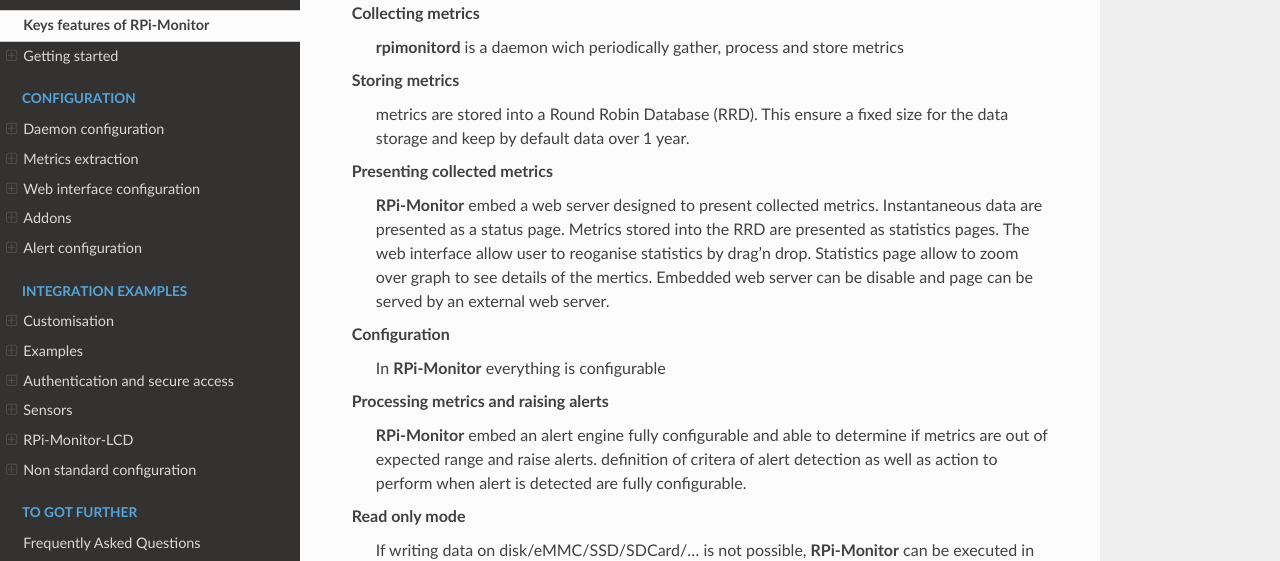
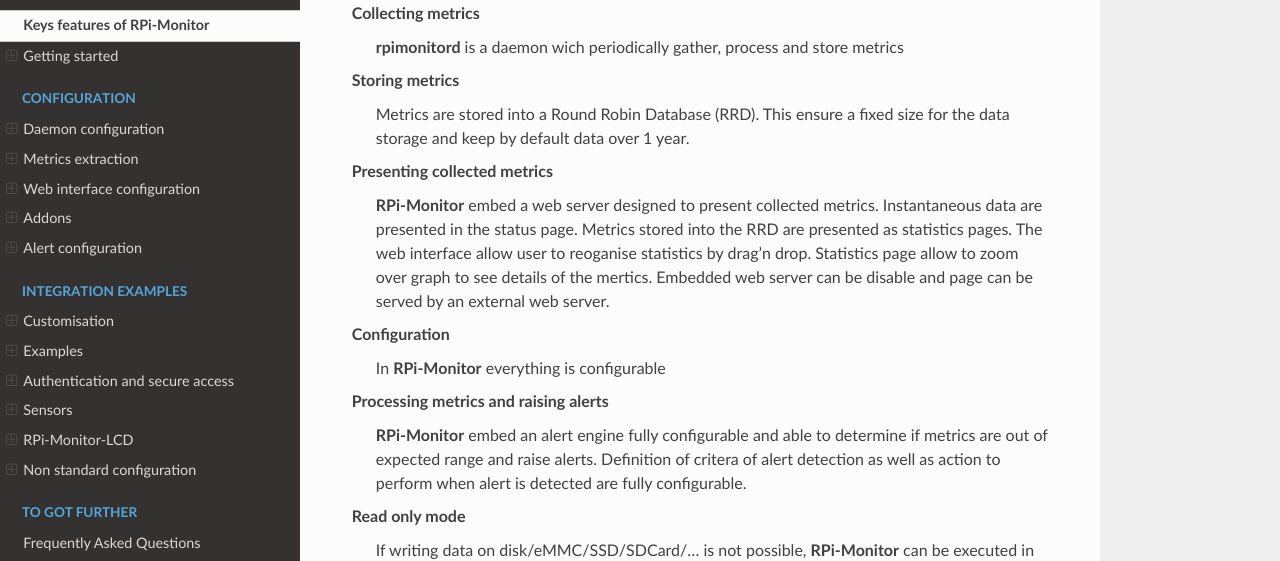
Before and after one commit to XavierBerger/RPi-Monitor, a Sphinx documentation site: the page built from docs/source/01_features.rst, in a window 1280 px wide and 900 px high, scrolled down 525 px. Shown: the part 153-714 px from the top of the window. Built offline with Sphinx 7.4.7 and the Read the Docs theme 2.0.0, drawn with Linux system fonts in a browser that asks for light colours.

Commit message:
Update docs

```diff
--- a/docs/source/features.rst
+++ b/docs/source/01_features.rst
@@ -13,12 +13,12 @@
   **rpimonitord** is a daemon wich periodically gather, process and store metrics
 
 Storing metrics
-  metrics are stored into a Round Robin Database (RRD). This ensure a fixed size for
+  Metrics are stored into a Round Robin Database (RRD). This ensure a fixed size for
   the data storage and keep by default data over 1 year.
 
 Presenting collected metrics
   **RPi-Monitor** embed a web server designed to present collected metrics.
-  Instantaneous data are presented as a status page. Metrics stored into the RRD
+  Instantaneous data are presented in the status page. Metrics stored into the RRD
   are presented as statistics pages. The web interface allow user to reoganise
   statistics by drag'n drop. Statistics page allow to zoom over graph to see
   details of the mertics.
@@ -30,13 +30,13 @@
 Processing metrics and raising alerts
   **RPi-Monitor** embed an alert engine fully configurable and able to determine
   if metrics are out of expected range and raise alerts.
-  definition of critera of alert detection as well as action to perform when alert
+  Definition of critera of alert detection as well as action to perform when alert
   is detected are fully configurable.
 
 Read only mode
   If writing data on disk/eMMC/SSD/SDCard/... is not possible, **RPi-Monitor**
-  can be executed in read only mode. Metrics can be retrived either by web interface
-  in json format or through SNMP.
+  can be executed in read only mode. Metrics can be retrived either by web
+  interface in json format or through SNMP.
 
 Sharing metrics with external monitoring system
   Metrics collected can be downloaded in json format (using the embedded web
```
Also changed, not shown: docs/source/02_gettingstarted.rst (renamed from docs/source/gettingstarted.rst, +9 -7 lines), docs/source/index.rst (+16 -16 lines), docs/source/11_daemon.rst (renamed from docs/source/daemon.rst), docs/source/12_extraction.rst (renamed from docs/source/extraction.rst), docs/source/13_web.rst (renamed from docs/source/web.rst), docs/source/14_addons.rst (renamed from docs/source/addons.rst), docs/source/15_alert.rst (renamed from docs/source/alert.rst), docs/source/21_customisation.rst (renamed from docs/source/customisation.rst), docs/source/22_examples.rst (renamed from docs/source/examples.rst), docs/source/23_autentication.rst (renamed from docs/source/autentication.rst), docs/source/24_sensors.rst (renamed from docs/source/sensors.rst), docs/source/25_lcd.rst (renamed from docs/source/lcd.rst), docs/source/26_external.rst (renamed from docs/source/external.rst), docs/source/31_faq.rst (renamed from docs/source/faq.rst), 2 more files.
